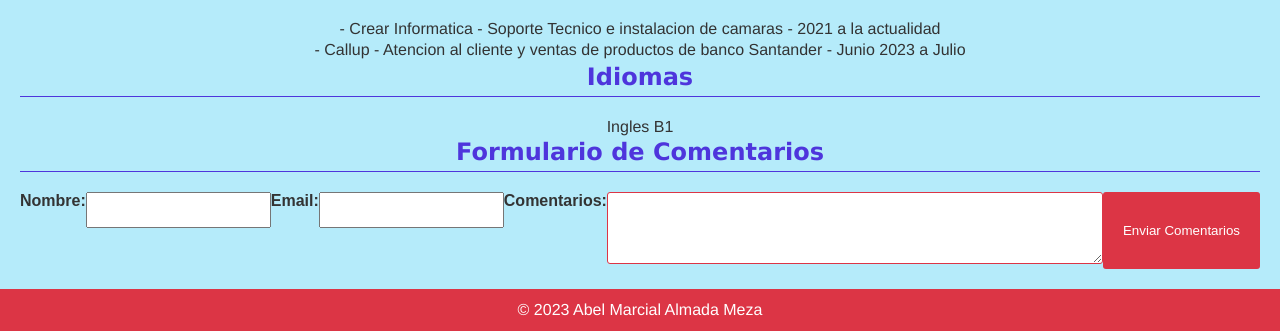
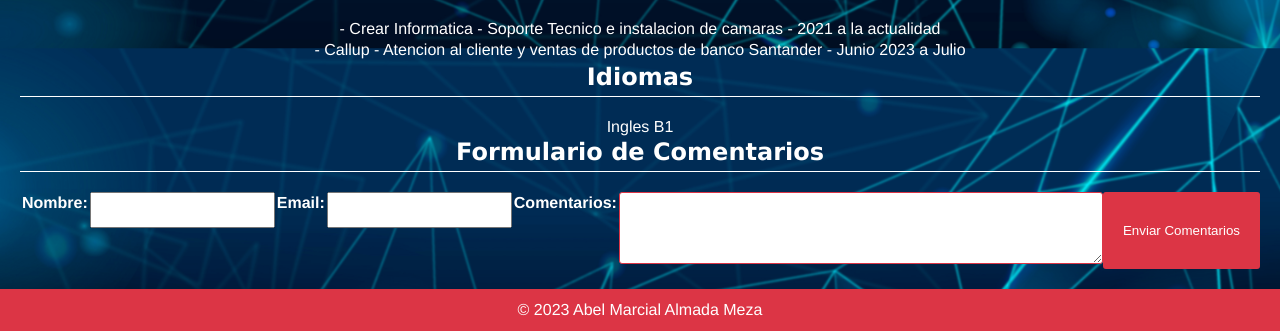
Before and after one commit to AbelAlmada92/CV-Almada-Abel, a plain HTML site: page index.html in a window 1280 px wide. Shown: the part 805-1136 px from the top of the page. Drawn offline with Linux system fonts and the light colour scheme.

Commit message:
modificaciones de vista

```diff
--- a/index.html
+++ b/index.html
@@ -5,7 +5,7 @@
     <link rel="stylesheet" href="https://cdnjs.cloudflare.com/ajax/libs/font-awesome/6.4.0/css/all.min.css"
     integrity="sha512-iecdLmaskl7CVkqkXNQ/ZH/XLlvWZOJyj7Yy7tcenmpD1ypASozpmT/E0iPtmFIB46ZmdtAc9eNBvH0H/ZpiBw=="
     crossorigin="anonymous" referrerpolicy="no-referrer" />
-    <title>Almada Meza Abel CV</title>
+    <title>Almada Meza Abel Marcial - CV</title>
   </head>
  <body>
   <div class="cv">
--- a/style.css
+++ b/style.css
@@ -1,6 +1,7 @@
 body {
     font-family: Arial, sans-serif;
-    background-color: #a0e6f9c5;
+    background-image: url(fondo-cuadricula-digital-futurista-azul-oscuro-degradado.jpg);
+    background-size: 100% auto;
     color: #333;
     margin: 0;
     padding: 0;
@@ -43,18 +44,19 @@ body {
     border: #333 solid;
   }
   h1, h2 {
-    color: #4e35dc ;
+    color: white ;
     margin-top: 0;
     text-align: center;
     font-family:Verdana, Geneva, Tahoma, sans-serif
   }
 
   h2 {
-    border-bottom: 1px solid #4e35dc;
+    border-bottom: 1px solid white;
     padding-bottom: 5px;
   }
 
-  p, ul, li {
+  p, ul, li, label {
+    color: #fff;
     margin: 1px;
     padding: 1px;
     text-align: center;
```
Also changed, not shown: fondo-cuadricula-digital-futurista-azul-oscuro-degradado.jpg (added).
